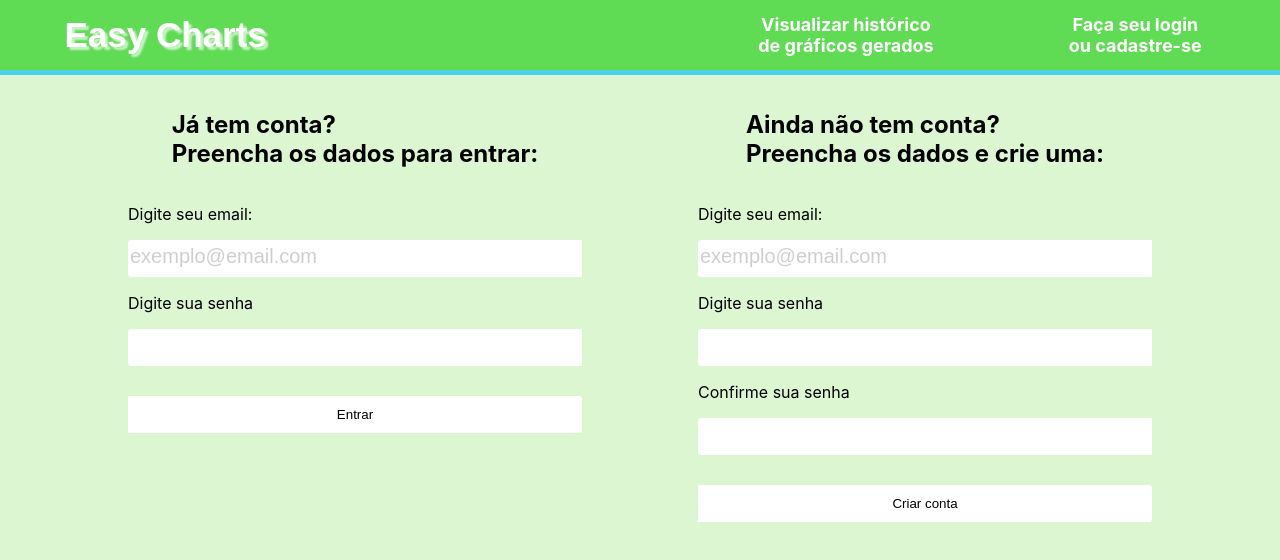
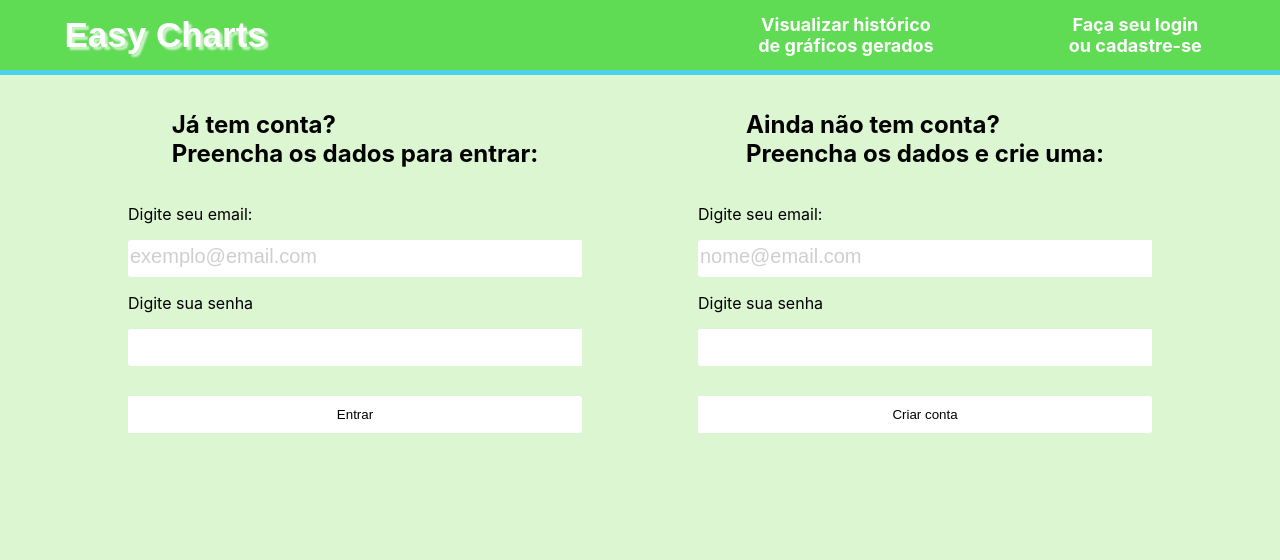
Before and after one commit to CrockPS/Charts-generator, a React (Create React App) app: page /Login in a window 1280 px wide. Shown: the top 560 px of the page. Built offline with nearby package versions, Linux system fonts and the light colour scheme.

Commit message:
quinto envio

```diff
--- a/package.json
+++ b/package.json
@@ -7,6 +7,7 @@
     "@testing-library/jest-dom": "^5.14.1",
     "@testing-library/react": "^11.2.7",
     "@testing-library/user-event": "^12.8.3",
+    "axios": "^0.24.0",
     "plotly.js": "^2.5.1",
     "pure-react-carousel": "^1.27.8",
     "react": "^17.0.2",
--- /dev/null
+++ b/src/Components/Api.js
@@ -0,0 +1,7 @@
+import axios from "axios";
+
+const api = axios.create({
+  baseURL: "https://graphics-login-api.herokuapp.com/api",
+});
+
+export default api;
--- a/src/Components/RegisterForm.js
+++ b/src/Components/RegisterForm.js
@@ -1,14 +1,25 @@
 import { ErrorMessage } from "@hookform/error-message";
 import React, { useRef } from "react";
 import { useForm } from "react-hook-form";
+import Api from "./Api.js"
 import './LoginForm.css';
-
+//console.log({data});
 const RegisterForm = () => {
 
     const { handleSubmit, register, errors, watch } = useForm();
-    const onSubmit = (data) => console.log({data});
-    const password = useRef({});
-    password.current = watch("password", "");
+    //const password = useRef({});
+    //password.current = watch("password", "");
+    //const onSubmit = (data) => console.log({data});
+
+    const onSubmit = (data) => {
+        fetch('https://graphics-login-api.herokuapp.com/api/users', {
+            method: 'POST',
+            headers: { 'Content-Type': 'application/json' },
+            body: JSON.stringify(data)
+        })
+        .then(response => {console.log(response);})
+        .then(data => this.setState({ postId: data.id }));
+    }
 
         return (
         <>
@@ -17,8 +28,8 @@ const RegisterForm = () => {
                 <form onSubmit={handleSubmit(onSubmit)}>
                     <label>
                         <p>Digite seu email:</p>
-                        <input id="input-focus" type="text" name="email" placeholder="exemplo@email.com"
-                        {...register('email', { required: "Email obrigatório!", pattern:
+                        <input id="input-focus" type="text" name="login" placeholder="nome@email.com"
+                        {...register('login', { required: "Email obrigatório!", pattern:
                         {value: /^[a-z0-9._%+-]+@[a-z0-9.-]+\.[a-z]{2,4}$/, message: "Digite um email válido!"} })}/>
                     </label>
                     {errors?.email && <ErrorMessage message={errors.email.message}/>}
@@ -28,13 +39,7 @@ const RegisterForm = () => {
                         {...register('password', { required: "A senha deve ter minimo seis caracteres!", minLength: 6 })}/>
                     </label>
                     {errors?.password && <ErrorMessage message={errors.password.message}/>}
-                    <label>
-                        <p>Confirme sua senha</p>
-                        <input id="input-focus" type="password" name="password_repeat"
-                        {...register('password_repeat', {required: "Deve ser igual a senha que você já digitou!" ,
-                        validate: value =>value === password.current})}/>
-                    </label>
-                    {errors?.password_repeat && <ErrorMessage message={errors.password_repeat.message}/>}
+
                     <div>
                         <button id="submit-button" type="submit">Criar conta</button>
                     </div>
@@ -45,3 +50,22 @@ const RegisterForm = () => {
 }
 
 export default RegisterForm;
+
+/* CONFIRMAR SENHA
+                    <label>
+                        <p>Confirme sua senha</p>
+                        <input id="input-focus" type="password" name="password_repeat"
+                        {...register('password_repeat', {required: "Deve ser igual a senha que você já digitou!" ,
+                        validate: value =>value === password.current})}/>
+                    </label>
+                    {errors?.password_repeat && <ErrorMessage message={errors.password_repeat.message}/>}
+ */
+
+ /*const onSubmit = (data) => {
+        fetch('https://graphics-login-api.herokuapp.com/api/users', {
+            method: 'POST',
+            body: JSON.stringify(data)
+        })
+        .then(response => response.json())
+        .then(data => this.setState({ postId: data.id }));
+    } */
```
Also changed, not shown: 1 other file (tests, documents, lock files or other folders).
